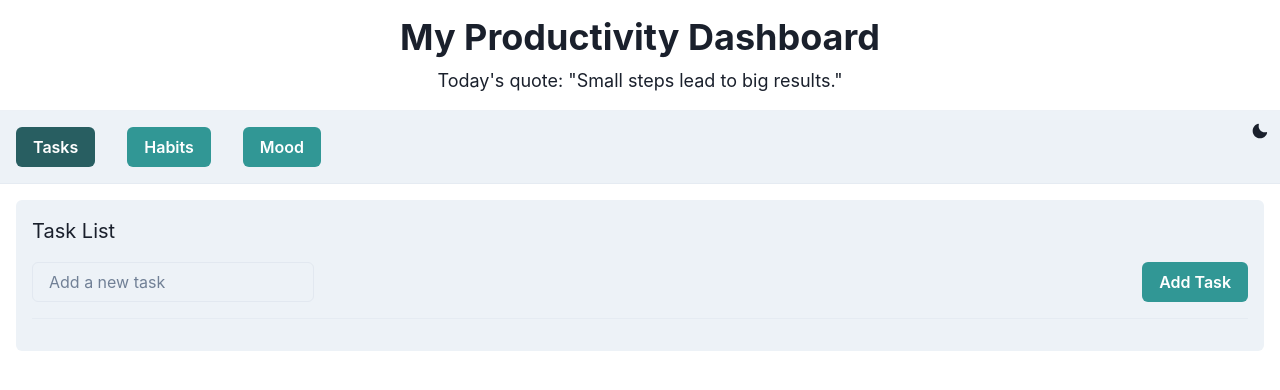
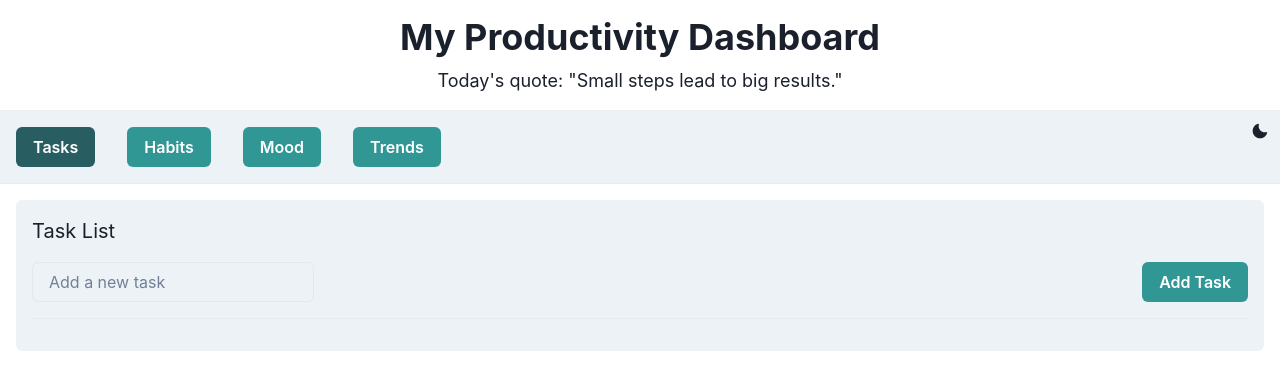
Before and after one commit to ryanpaixao/productivity-dashboard-frontend, a React (Vite) app: page / in a window 1280 px wide. Shown: the top 390 px of the page. Built offline with nearby package versions, Linux system fonts and the light colour scheme.

Commit message:
Add Treds to tabs. Plug in Dashboard w/demo data

```diff
--- a/src/App.jsx
+++ b/src/App.jsx
@@ -4,6 +4,7 @@ import { Button, Box, Divider, Flex, Heading, Text } from '@chakra-ui/react';
 import Tasks from './components/Tasks';
 import Habits from './components/Habits';
 import Mood from './components/Mood';
+import Dashboard from './pages/Dashboard'
 import { ThemeToggle } from './components/ThemeToggle';
 
 export default function App() {
@@ -40,6 +41,9 @@ export default function App() {
               <Box p={4}>
                 <Button isActive={activeTab === 'mood'} colorScheme="teal" onClick={() => setActiveTab('mood')}>Mood</Button>
               </Box>
+              <Box p={4}>
+                <Button isActive={activeTab === 'trends'} colorScheme="teal" onClick={() => setActiveTab('trends')}>Trends</Button>
+              </Box>
             </Flex>
             <Flex>
               <ThemeToggle />
@@ -52,6 +56,7 @@ export default function App() {
             {activeTab === 'tasks' && <Tasks />}
             {activeTab === 'habits' && <Habits />}
             {activeTab === 'mood' && <Mood />}
+            {activeTab === 'trends' && <Dashboard />}
           </main>
         </Flex>
       </Flex>
--- /dev/null
+++ b/src/demo-data/mood-habit-demo-data.jsx
@@ -0,0 +1,13 @@
+// Mood entries
+const mockMoodData = [
+  { id: 1, date: '2023-10-01', rating: 4 },
+  { id: 2, date: '2023-10-02', rating: 3 },
+];
+
+// Habit entries
+const mockHabitData = [
+  { id: 1, date: '2023-10-01', habitId: 'exercise', completed: true },
+  { id: 2, date: '2023-10-01', habitId: 'meditate', completed: false },
+];
+
+export { mockMoodData, mockHabitData };
--- /dev/null
+++ b/src/pages/Dashboard.jsx
@@ -0,0 +1,12 @@
+import { Box } from '@chakra-ui/react';
+
+import { TrendsChart } from '../components/TrendsChart';
+import { mockMoodData, mockHabitData } from '../demo-data/mood-habit-demo-data'; // TODO: Replace me with real data in future.
+
+export default function Dashboard() {
+  return (
+    <Box>
+      <TrendsChart moodData={mockMoodData} habitData={mockHabitData} />
+    </Box>
+  );
+};
```
